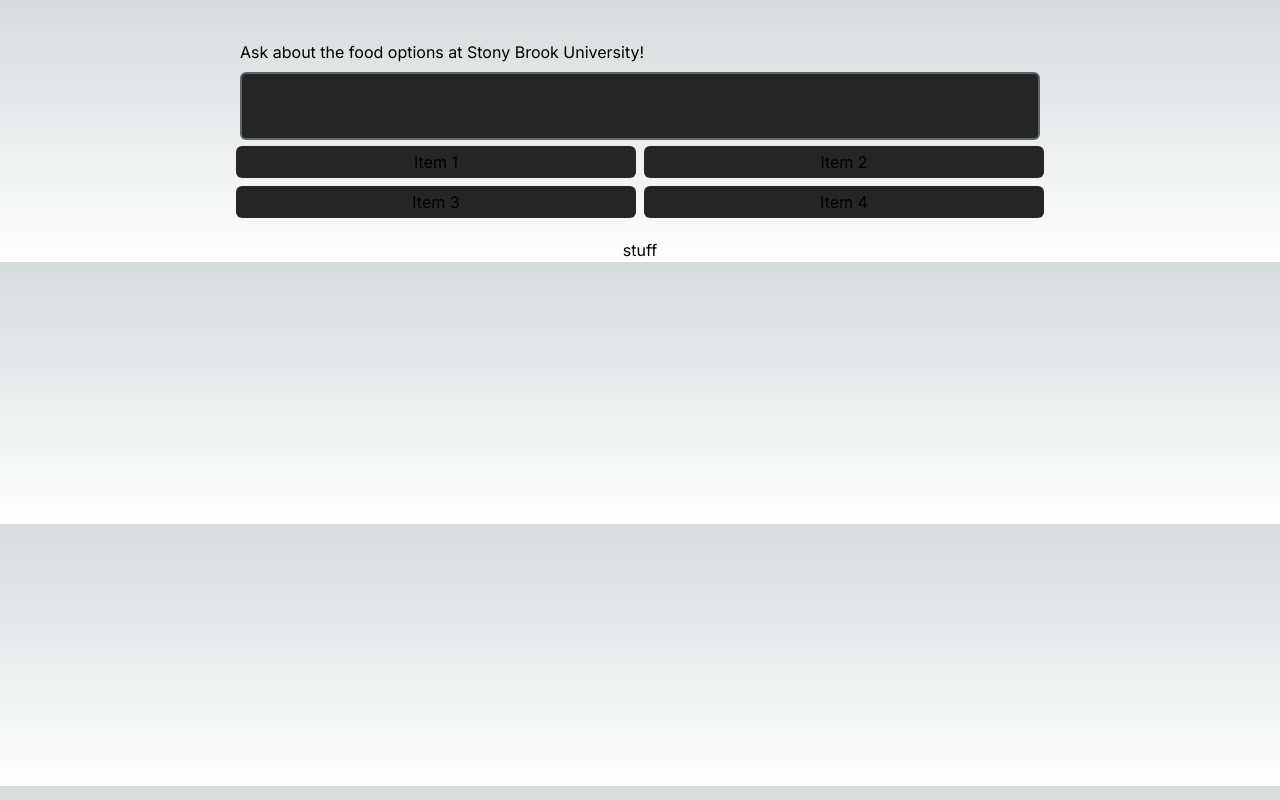
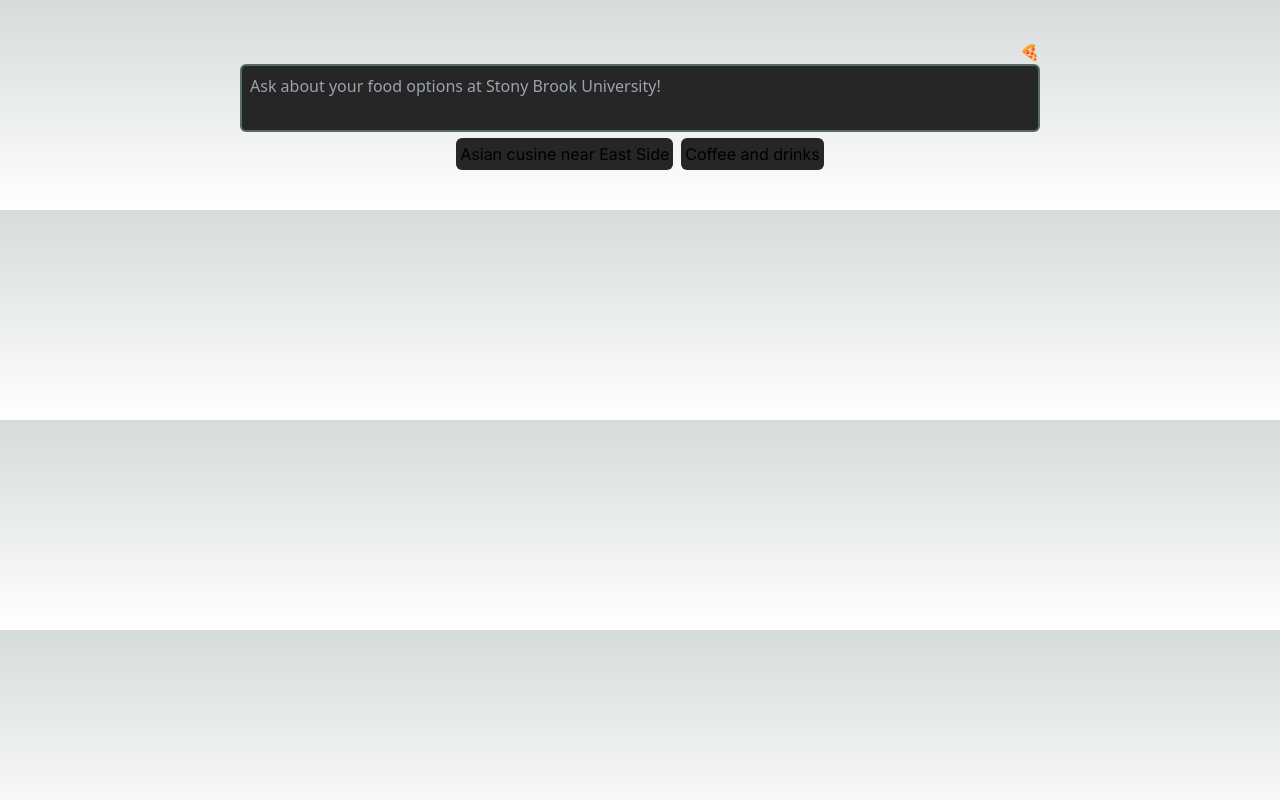
Before and after one commit to mingl1/sbu-whats-good, a Next.js app: page /prompts in a window 1280 px wide. Built offline with nearby package versions, Linux system fonts and the light colour scheme.

Commit message:
Base template for user-prompts

```diff
--- a/app/page.js
+++ b/app/page.js
@@ -5,13 +5,13 @@
     <main className="flex min-h-screen flex-col items-center p-24">
       <h1 className="text-6xl font-bold text-center">What's Good @ SBU 🍕</h1>
       <div className="flex flex-col items-center mt-20 gap-4">
-        <h1 className="mb-8 text-5xl">Choose Your Meal Plan</h1>
+        <h1 className="mb-8 text-4xl">Choose Your Meal Plan</h1>
         <DiningOptions label="Unlimited" meal="unlimited" />
         <DiningOptions label="Meal Swipe & Dining Dollars" meal="swipe" />
         <DiningOptions label="Dining Dollars" meal="dining" />
       </div>
       <p className="text-lg text-center bottom-1 absolute">
-        @ Hopper hacks 2024 hackathon project by Edwin and Ming
+        @ HopperHacks2024 by Edwin and Ming
       </p>
     </main>
   );
--- a/app/prompts/page.js
+++ b/app/prompts/page.js
@@ -1,45 +1,86 @@
 "use client";
 import { useSearchParams } from "next/navigation";
 import { useState } from "react";
+import Link from "next/link";
 
 const prompts = () => {
   const [userPrompt, setUserPrompt] = useState("");
+  const [allPrompts, setAllPrompts] = useState([]);
   const searchParams = useSearchParams();
   // meal is wat da user selects (unlimited, swipe, or dining)
   const meal = searchParams.get("meal");
+
+  let plan;
+  if(meal === "unlimited") {
+    plan = "Unlimited Meal Plan";
+  } else if(meal === "swipe") {
+    plan = "Meal Swipes & Dining Dollars Meal Plan";
+  } else if(meal === "dining") {
+    plan = "Dining Dollars Meal Plan";
+  }
 
   const changeUserPrompt = (e) => {
     setUserPrompt(e.target.value);
     console.log(userPrompt);
   };
 
+  const addPrompt = (userPrompt) => {
+    const newPrompt = {
+        prompt: `${userPrompt}`,
+        response: "hallaow chicekn nuggets are good and u suck"
+    };
+
+    setAllPrompts([newPrompt, ...allPrompts]);
+  }
+
+  const newPrompt = (e) => {
+    if(e.key === 'Enter') {
+        e.preventDefault();
+        addPrompt(userPrompt);
+        e.target.value = "";
+    }
+  }
+
+  let view;
+  if(allPrompts.length > 0) {
+    view = allPrompts.map((tuple, index) => (
+        <div key={index} className="w-full">
+            <p className="border-t border-gray-700 my-5 w-full"></p>
+            <p>{tuple.prompt}</p>
+            <p className="border-t border-gray-700 my-5 w-full"></p>
+            <p className="mb-5">{tuple.response}</p>
+        </div>
+    ))
+  }
+
   return (
-    <div className="flex flex-col items-center">
-      <div className="mt-10">
+    <div className="flex flex-col shrink-0 justify-center items-center">
+        <div className="flex flex-col w-auto">
+            <div className="mt-10 mb-10">
+                <div className="flex justify-between">
                     <p className="mb-2">
-          Ask about the food options at Stony Brook University!
+                        {plan}
                     </p>
+                    <Link href={{ pathname: "/"}}>🍕</Link>
+                </div>
                 <textarea
+                    onKeyDown={newPrompt}
                     onChange={changeUserPrompt}
+                    placeholder="Ask about your food options at Stony Brook University!"
                     className="resize-none outline-none font-sans font-xs w-[800px] h-min p-2 bg-neutral-800 rounded-md border-solid border-2 border-[#586A6A]"
                 ></textarea>
+                <div className="flex justify-center max-w-[800] gap-2">
+                    <div className="p-1 bg-neutral-800 text-center rounded-md">
+                    Asian cusine near East Side
                     </div>
-      <div className="grid grid-cols-2 gap-2 max-w-[800] mb-5">
-        <div className="w-[400px] p-1 bg-neutral-800 text-center rounded-md">
-          Item 1
-        </div>
-        <div className="w-[400px] p-1 bg-neutral-800 text-center rounded-md">
-          Item 2
-        </div>
-        <div className="w-[400px] p-1 bg-neutral-800 text-center rounded-md">
-          Item 3
-        </div>
-        <div className="w-[400px] p-1 bg-neutral-800 text-center rounded-md">
-          Item 4
+                    <div className="p-1 bg-neutral-800 text-center rounded-md">
+                    Coffee and drinks
                     </div>
                 </div>
-      <div className="flex justify-start">
-        <div class="">stuff</div>
+            </div>
+            <div className="flex flex-col max-h-[500px] overflow-scroll items-start gap-4">
+                {view}
+            </div>
         </div>
     </div>
   );
```
Also changed, not shown: app/components/DiningOptions.js (+13 -10 lines). Lines whose indentation alone changed are shown as unchanged.
